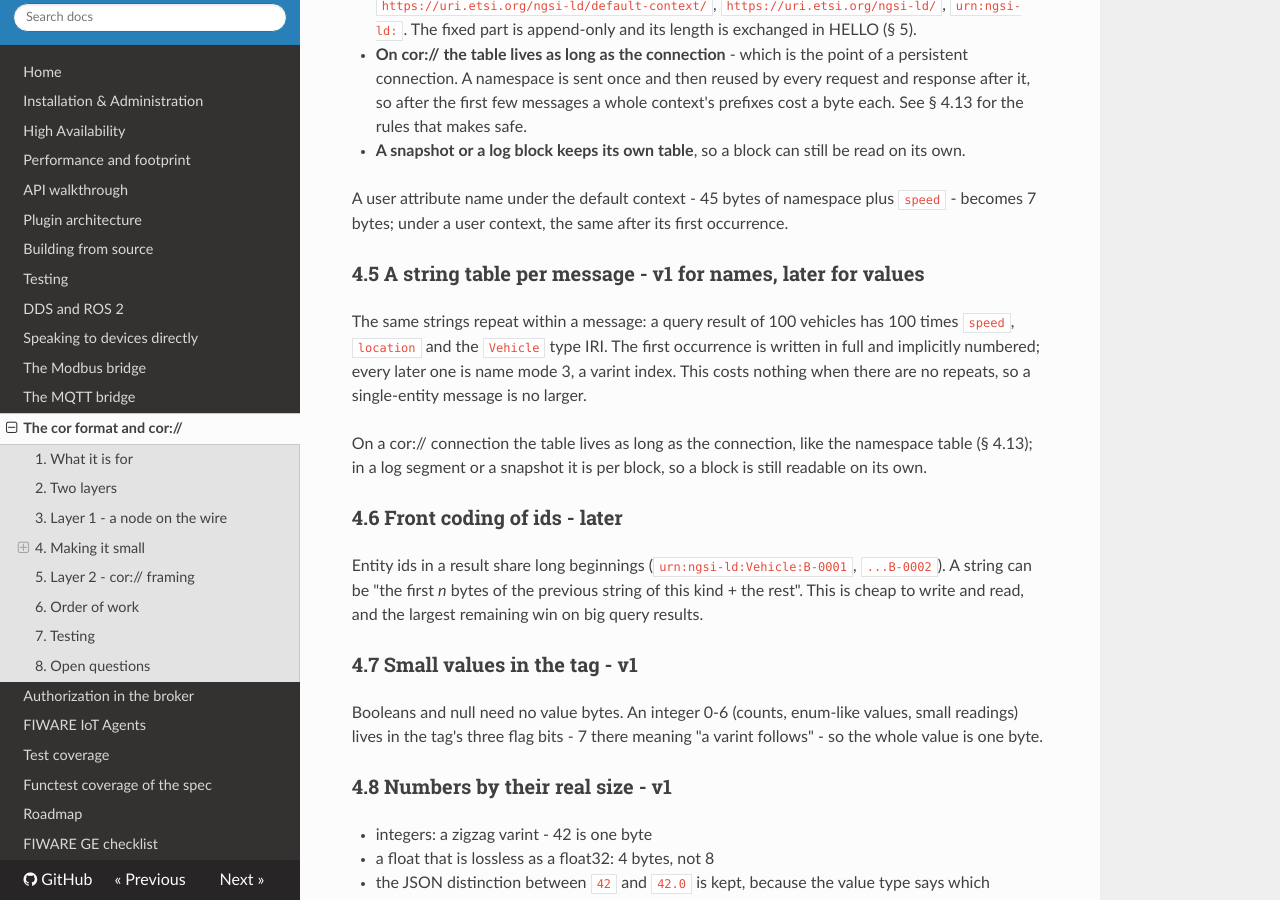
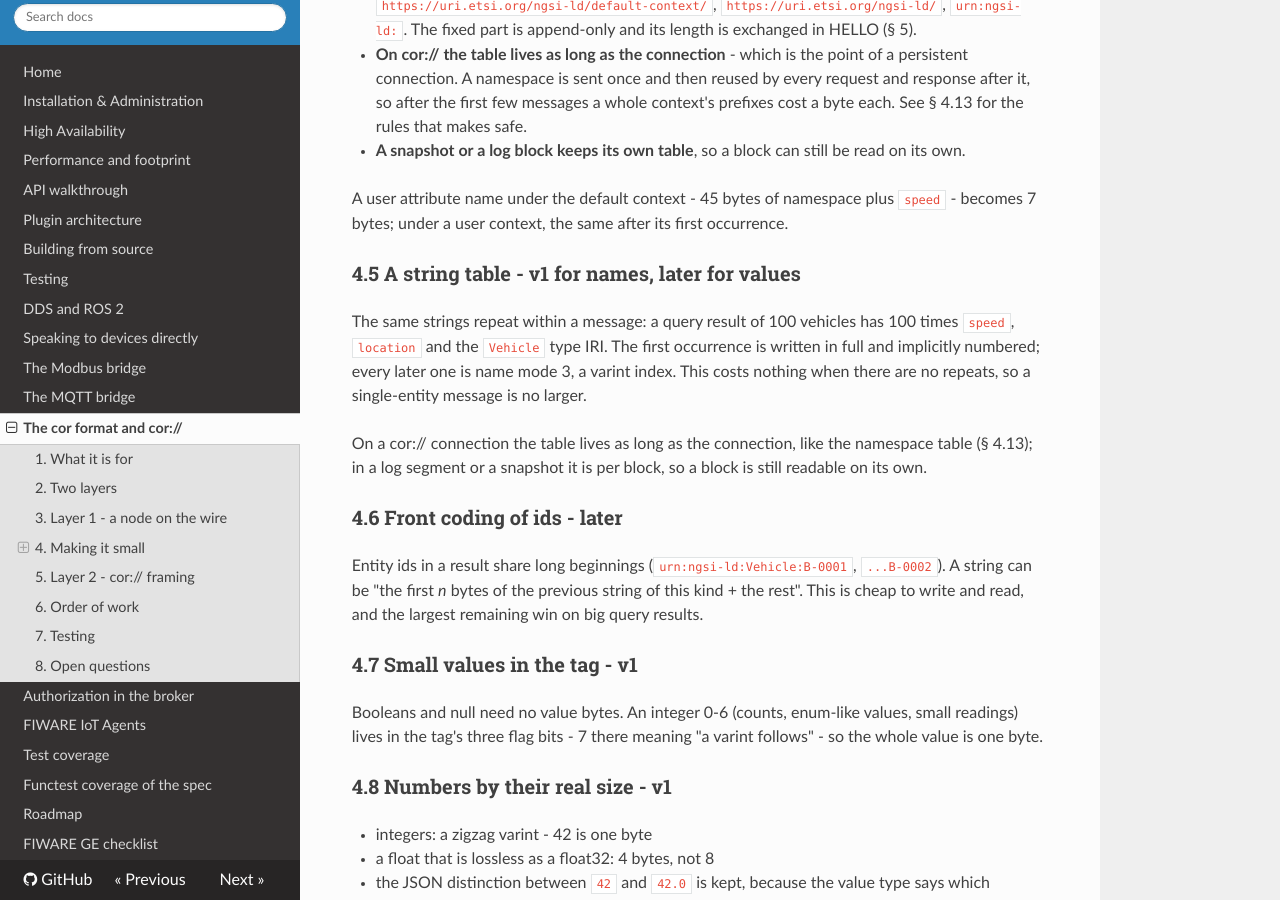
Before and after one commit to SEAMWARE/coraine, an MkDocs documentation site: the page built from doc/cor-protocol.md, in a window 1280 px wide and 900 px high, scrolled down 3089 px. Built offline with MkDocs 1.6.1, drawn with Linux system fonts in a browser that asks for light colours; nearby versions of some CDN libraries; comment, search, counter and statistics services are not loaded.

Commit message:
doc: cor format - § 4.5's title no longer says 'per message'
Co-Authored-By: Claude Opus 5.5 <noreply@anthropic.com>

```diff
--- a/doc/cor-protocol.md
+++ b/doc/cor-protocol.md
@@ -136,7 +136,7 @@ local name  inline: speed
 A user attribute name under the default context - 45 bytes of namespace plus `speed` - becomes
 7 bytes; under a user context, the same after its first occurrence.
 
-### 4.5 A string table per message - v1 for names, later for values
+### 4.5 A string table - v1 for names, later for values
 
 The same strings repeat within a message: a query result of 100 vehicles has 100 times `speed`,
 `location` and the `Vehicle` type IRI. The first occurrence is written in full and implicitly
```
